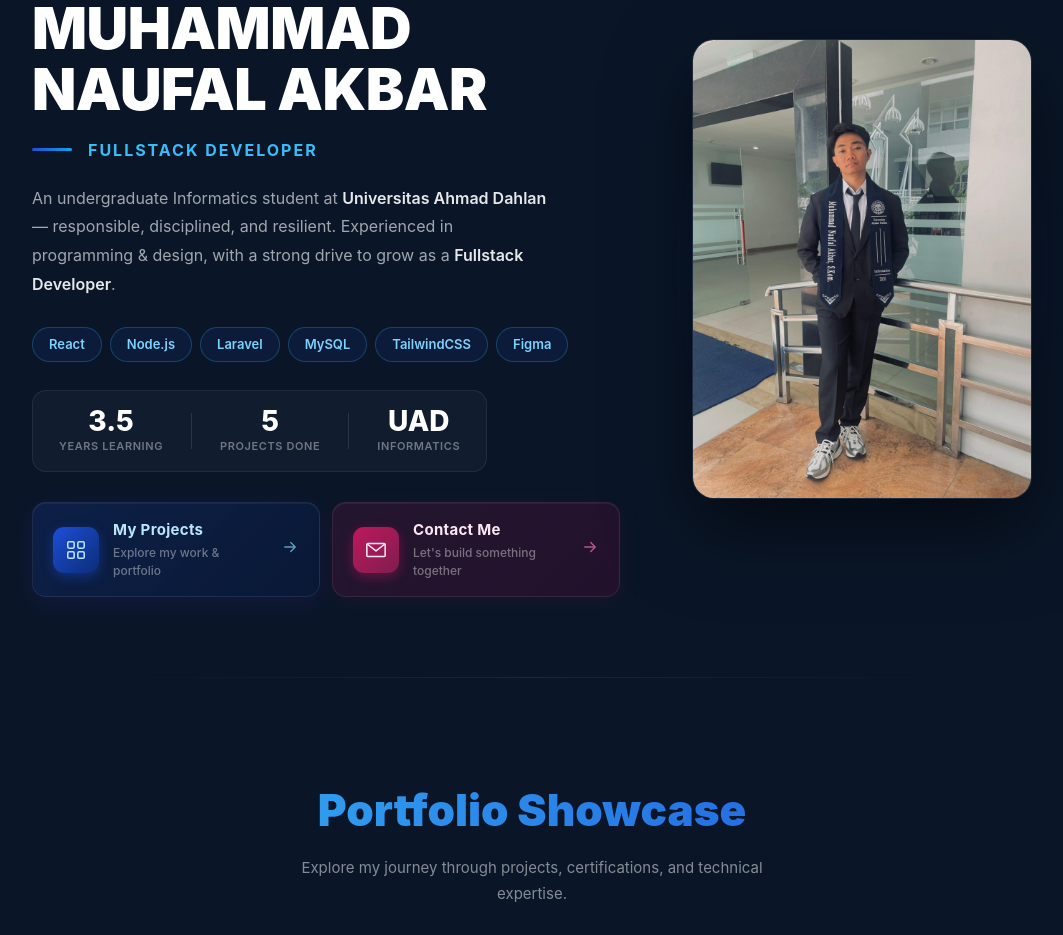
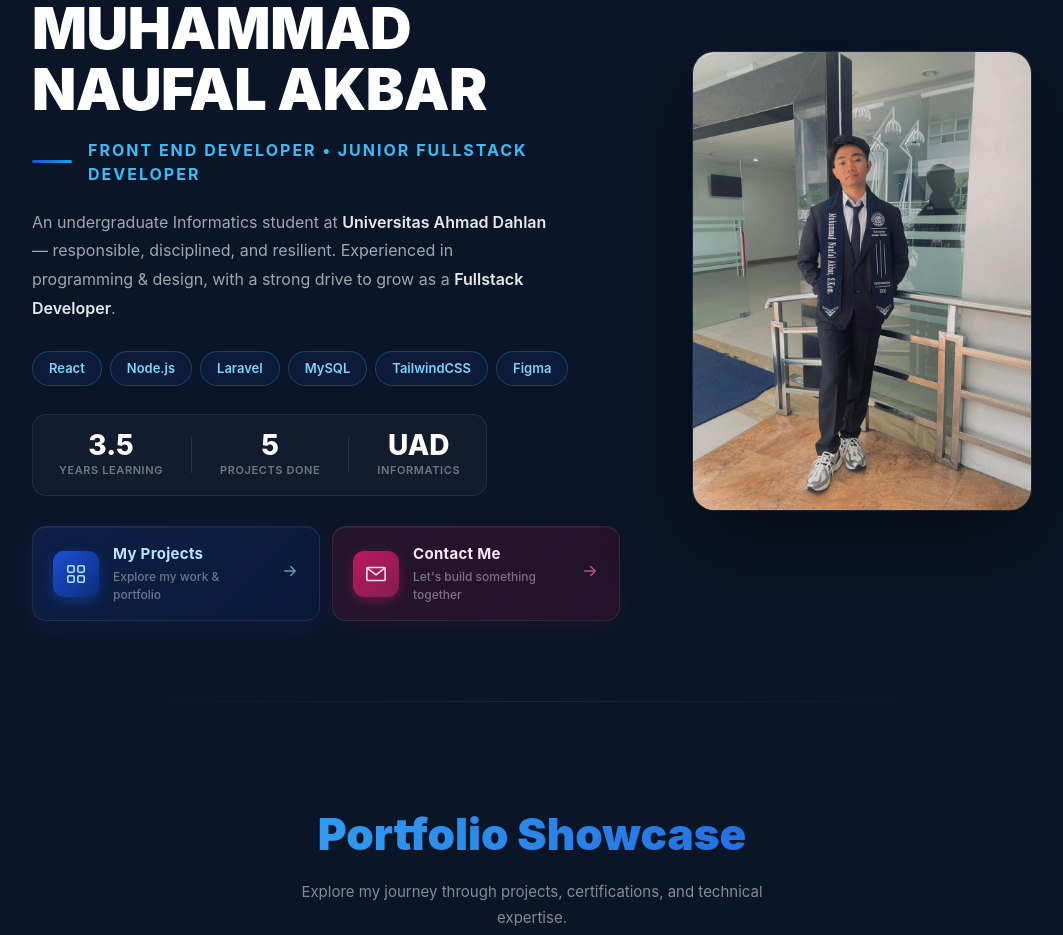
Before and after one commit to MuhNaufalAkbar/my-portfolio, a React (Vite) app: page / in a window 1280 px wide. Shown: the part 940-1875 px from the top of the page, without its empty margins (108-1171 px from the left). Built offline with nearby package versions, Linux system fonts and the light colour scheme.

Commit message:
update porto

```diff
--- a/src/App.jsx
+++ b/src/App.jsx
@@ -285,7 +285,7 @@ function ProjectTabs() {
 function App() {
   const touchStartY = useRef(null)
   const [menuOpen, setMenuOpen] = useState(false)
-  const typed = useTypewriter(['Junior Fullstack Developer Enthusiast'])
+  const typed = useTypewriter(['Front End Developer Enthusiast', 'Junior Fullstack Developer Enthusiast'])
 
   useEffect(() => {
     const scrollByPage = (dir) => window.scrollBy({ top: dir * window.innerHeight, behavior: 'smooth' })
@@ -389,7 +389,7 @@ function App() {
             <h1 className="about-name">MUHAMMAD<br />NAUFAL AKBAR</h1>
             <div className="about-role-row">
               <span className="role-line" />
-              <span className="about-role">Fullstack Developer</span>
+              <span className="about-role">Front End Developer • Junior Fullstack Developer</span>
             </div>
             <p className="lead">
               An undergraduate Informatics student at <strong>Universitas Ahmad Dahlan</strong> — responsible, disciplined, and resilient.
```
